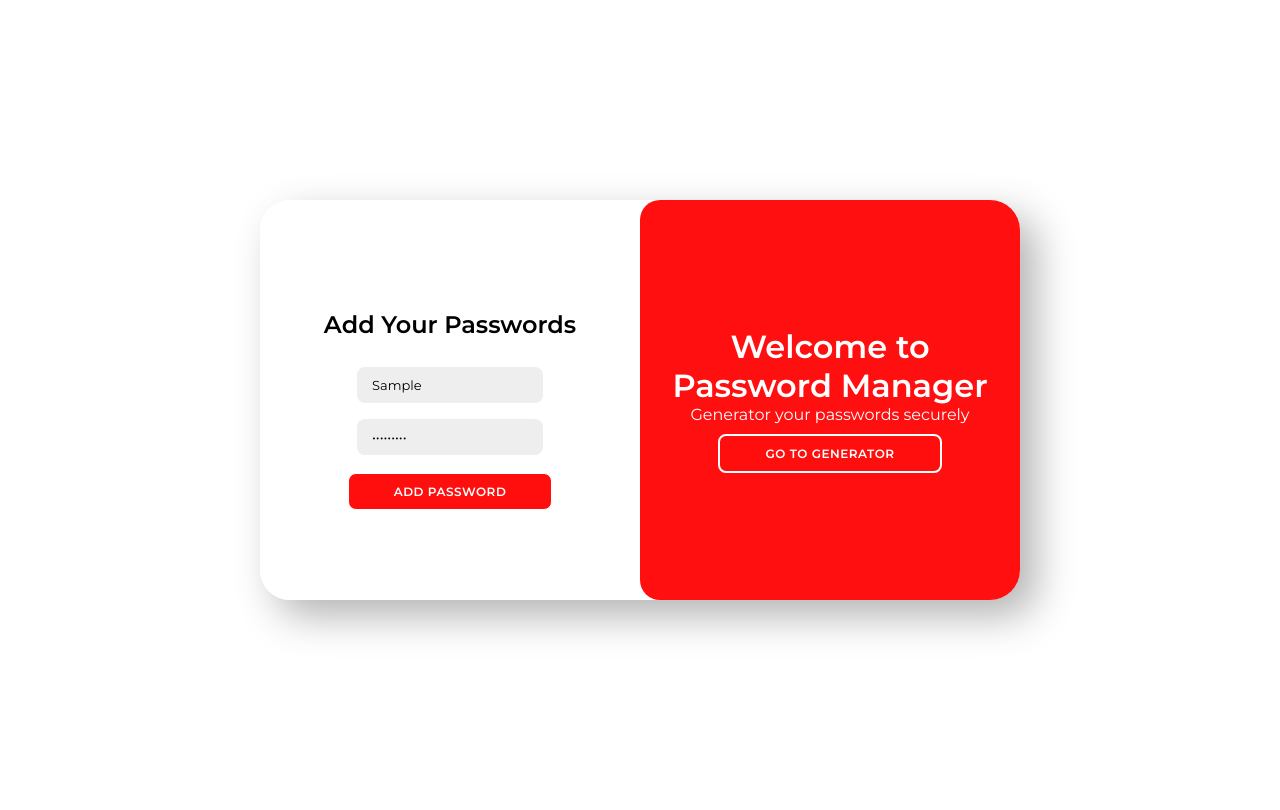
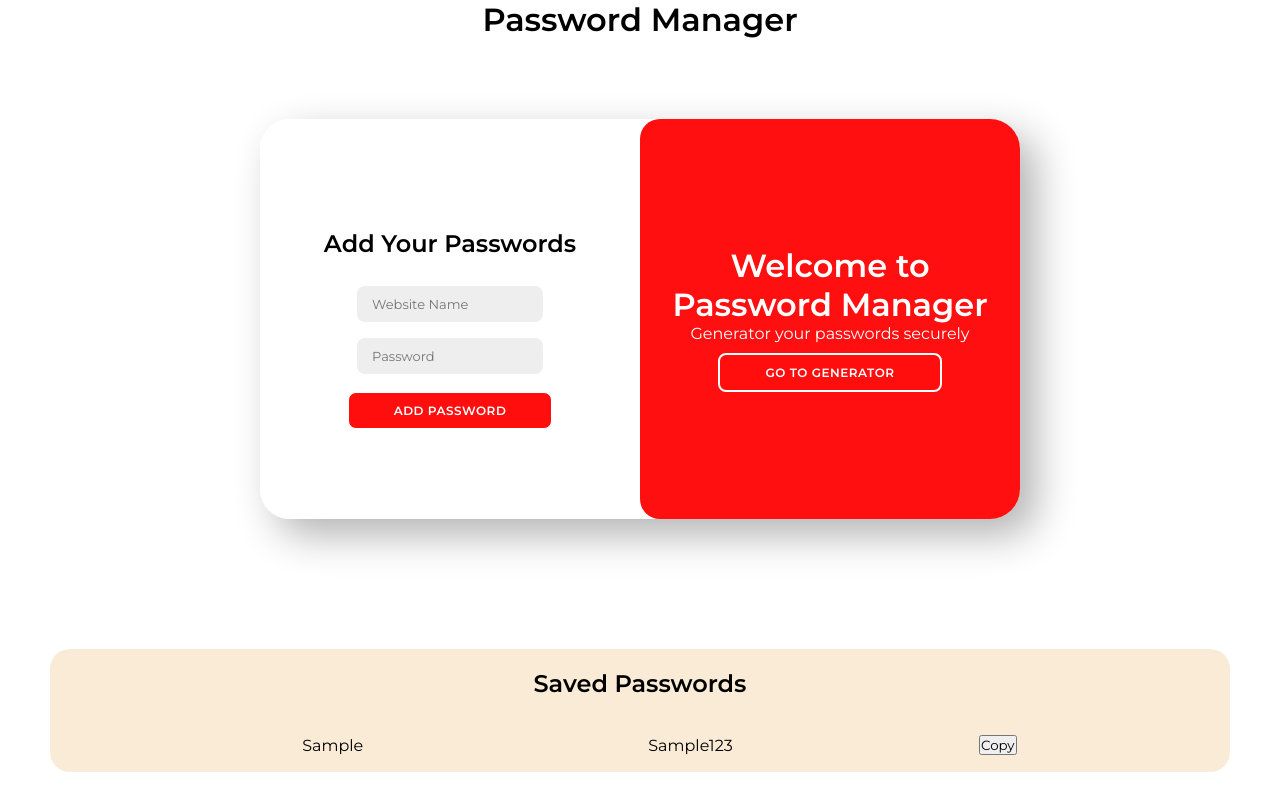
Before and after one commit to AnkushSatpute2005/passwordManager, a plain HTML site: page index.html in a window 1280 px wide. Both pictures are taken after typing "Sample", "Sample123" into the empty fields and a click on the button "ADD PASSWORD". Drawn offline with Linux system fonts and the light colour scheme.

Commit message:
Commited on 11 Feb 2025 10:00

```diff
--- a/index.html
+++ b/index.html
@@ -1,5 +1,6 @@
 <!DOCTYPE html>
 <html lang="en">
+
 <head>
     <meta charset="UTF-8">
     <meta name="viewport" content="width=device-width, initial-scale=1.0">
@@ -7,7 +8,12 @@
     <link rel="stylesheet" href="styles.css">
     <link href="https://cdnjs.cloudflare.com/ajax/libs/font-awesome/5.15.4/css/all.min.css" rel="stylesheet">
 </head>
+
 <body>
+    <header>
+        <h1>Password Manager</h1>
+    </header>
+    <div class="main">
         <div class="container" id="container">
             <!-- Add Password Section -->
             <div class="form-container add-password">
@@ -19,7 +25,7 @@
                             <input type="password" id="website-password" placeholder="Password">
                         </div>
                     </div>
-                <button type="button" class="btn-add-password">Add Password</button>
+                    <button type="button" class="btn-add-password" onclick="addPassword()">Add Password</button>
                 </form>
             </div>
 
@@ -30,14 +36,19 @@
                     <div class="output-div">
                         <input type="text" id="password" readonly>
                         <button type="button" class="btn-copy" onclick="copyPassword()">Copy</button>
+                    </div>
+                    <p>Select Password Strength:</p>
 
-                </div>
+                    <label><input type="radio" name="strength" value="weak"> Weak</label>
+                    <label><input type="radio" name="strength" value="medium"> Medium</label>
+                    <label><input type="radio" name="strength" value="strong"> Strong</label>
 
                     <div class="slider-container">
                         <label for="lengthSlider">Password Length: <span id="lengthValue">12</span></label>
                         <input type="range" id="lengthSlider" min="6" max="20" value="12">
                     </div>
-                <button type="button" class="btn-generate-password" onclick="generatePassword()">Generate Password</button>
+                    <button type="button" class="btn-generate-password" onclick="generatePassword()">Generate
+                        Password</button>
                 </form>
             </div>
 
@@ -57,8 +68,27 @@
                 </div>
             </div>
         </div>
+    </div>
+
+    <!-- <h2>Saved Passwords</h2> -->
+    <div class="savedPasswords">
+        <h2>Saved Passwords</h2>
+        <table>
+            <tbody class="password-container">
+
+                <tr>
+                    <th>Website Name</th>
+                    <th>Website Password</th>
+                    <th>Actions</th>
+                </tr>
+
+            </tbody>
+        </table>
+    </div>
+
 
     <!-- Link JavaScript -->
     <script src="script.js"></script>
 </body>
+
 </html>
--- a/script.js
+++ b/script.js
@@ -1,18 +1,44 @@
+showPassword();
 // Toggle between "Add Password" and "Generate Password" sections
 function toggleForm() {
-    const container = document.getElementById('container');
-    container.classList.toggle('active');
+  const container = document.getElementById("container");
+  container.classList.toggle("active");
 }
 
 // Generate a random password
 function generatePassword() {
-    const length = document.getElementById("lengthSlider").value;
-    const characters = "ABCDEFGHIJKLMNOPQRSTUVWXYZabcdefghijklmnopqrstuvwxyz0123456789!@#$%^&*()_+[]{}|;:,.<>?";
+  const passwordList = document.getElementById("passwordList.lengthSlider").value;
+  const weakChars = "abcdefghijklmnopqrstuvwxyz";
+  const mediumChars = weakChars + "ABCDEFGHIJKLMNOPQRSTUVWXYZ0123456789";
+  const strongChars = mediumChars + "!@#$%^&*()_+{}[]<>?";
+
+  let selectedStrength = document.querySelector(
+    'input[name="strength"]:checked' // selects the radio button that has name=strength if it is not selected it will return null
+  );
+
+  if (!selectedStrength) {
+    alert("Please select a password strength.");
+    return;
+  }
+
+  let chars;
+  if (selectedStrength.value === "weak") {
+    chars = weakChars;
+    //weak password contains lowercase latters
+  } else if (selectedStrength.value === "medium") {
+    chars = mediumChars;
+    //medium password contains uppercase latters + numbers
+  } else {
+    chars = strongChars;
+    //strong password contains loewr + uppercase latters + numbers + symbols
+    // console.log(chars)
+  }
+
   let password = "";
 
-    for (let i = 0; i < length; i++) {
-        const randomIndex = Math.floor(Math.random() * characters.length);
-        password += characters[randomIndex];
+  for (let i = 0; i < passwordList.length; i++) {
+    const randomIndex = Math.floor(Math.random() * chars.passwordList.length);
+    password += chars.charAt(randomIndex);
   }
 
   document.getElementById("password").value = password;
@@ -23,9 +49,12 @@ function copyPassword() {
   const passwordField = document.getElementById("password");
 
   if (passwordField.value) {
-        navigator.clipboard.writeText(passwordField.value).then(() => {
+    navigator.clipboard
+      .writeText(passwordField.value)
+      .then(() => {
         alert("Password copied to clipboard!");
-        }).catch(err => {
+      })
+      .catch((err) => {
         console.error("Failed to copy: ", err);
       });
   } else {
@@ -33,7 +62,79 @@ function copyPassword() {
   }
 }
 
-// Update displayed password length value
-document.getElementById("lengthSlider").addEventListener("input", function() {
-    document.getElementById("lengthValue").textContent = this.value;
+// Update displayed password passwordList.length value
+document.getElementById("passwordList.lengthSlider").addEventListener("input", function () {
+  document.getElementById("passwordList.lengthValue").textContent = this.value;
 });
+
+function addPassword() {
+    const website_name = document.getElementById("website-name").value;
+    const website_password = document.getElementById("website-password").value;
+
+    if (website_name && website_password) {
+        const newEntry = {
+            websiteName: website_name,
+            websitePassword: website_password,
+        };
+
+        const storedPasswords = JSON.parse(localStorage.getItem("passwords")) || [];
+        storedPasswords.push(newEntry);
+        localStorage.setItem("passwords", JSON.stringify(storedPasswords));
+
+        alert("Password saved successfully!");
+
+        // Clear input fields
+        document.getElementById("website-name").value = "";
+        document.getElementById("website-password").value = "";
+
+        showPassword(); // ✅ Refresh the password list after adding
+    } else {
+        alert("Enter website name and password first!");
+    }
+}
+
+// Show saved passwords
+function showPassword() {
+    let tableBody = document.querySelector(".password-container");
+
+    // Clear previous list
+    tableBody.innerHTML = "";
+
+    const passwordList = JSON.parse(localStorage.getItem("passwords")) || [];
+
+    if (passwordList.length === 0) {
+        let msg = document.createElement("h3");
+        msg.textContent = "Empty password list";
+        msg.style.color = "red";
+        msg.style.textAlign = "center";
+        tableBody.appendChild(msg);
+        return;
+    }
+
+    for (let i = 0; i < passwordList.length; i++) {
+        let newRow = document.createElement("tr");
+
+        let cell1 = document.createElement("td");
+        let cell2 = document.createElement("td");
+        let cell3 = document.createElement("td");
+
+        cell1.textContent = passwordList[i].websiteName;
+        cell2.textContent = passwordList[i].websitePassword;
+
+        let copyButton = document.createElement("button");
+        copyButton.textContent = "Copy";
+        copyButton.onclick = function () {
+            navigator.clipboard.writeText(cell2.textContent)
+                .then(() => alert("Copied: " + cell2.textContent))
+                .catch(err => console.error("Error copying:", err));
+        };
+
+        cell3.appendChild(copyButton);
+
+        newRow.appendChild(cell1);
+        newRow.appendChild(cell2);
+        newRow.appendChild(cell3);
+
+        tableBody.appendChild(newRow);
+    }
+}
--- a/styles.css
+++ b/styles.css
@@ -13,11 +13,14 @@
 }
 
 body{
-    /* background-color: rgba(0, 0, 0, 0.795); */
+    text-align: center;
+}
+
+.main{
     display: flex;
     align-items: center;
     justify-content: center;
-    height: 100vh;
+    height: 70vh;
 }
 
 h2{
@@ -207,3 +210,23 @@ h2{
     right: 0;
     transform: translateX(0);
 }
+
+.savedPasswords{
+    display: flex;
+    flex-direction: column;
+    justify-content: center;
+    align-items: center;
+    margin: 50px;
+    background-color: antiquewhite;
+    border-radius: 20px;
+
+}
+
+.savedPasswords table{
+    width: 80%;
+    padding: 10px;
+}
+
+td,th{
+    padding: 5px;
+}
```
Lines whose indentation alone changed are shown as unchanged.
